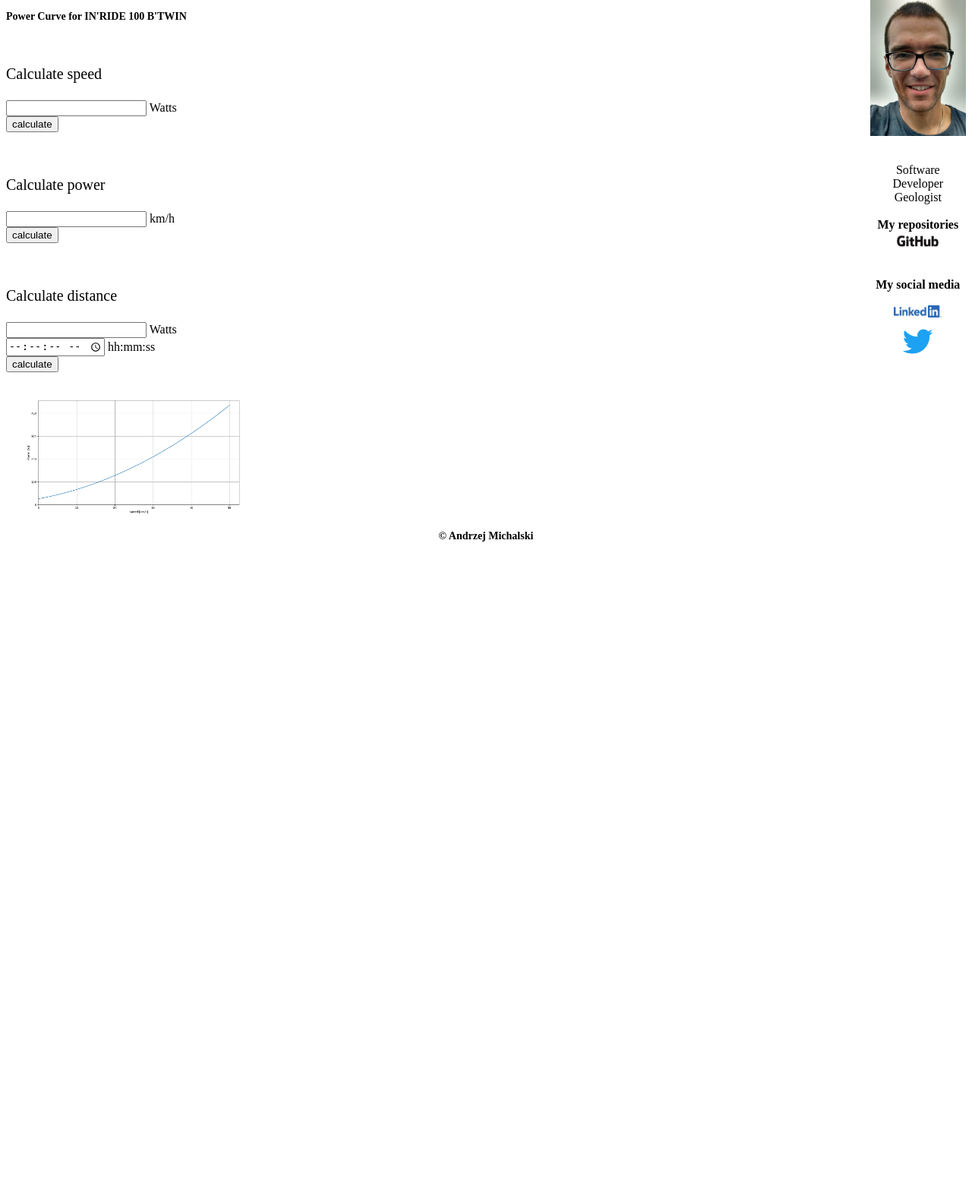
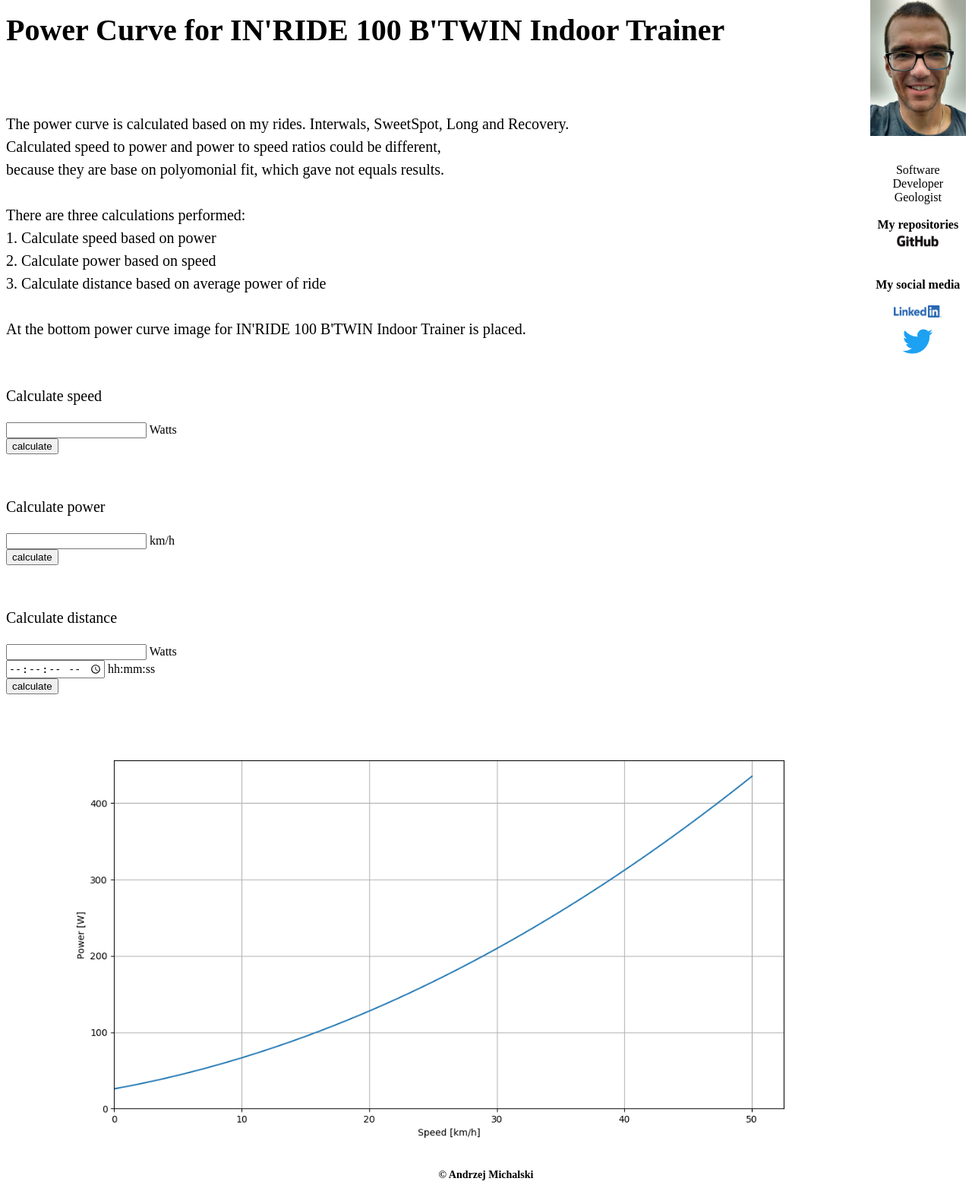
Before and after one commit to andmichalski/blog, a Python web app: template app/templates/power_curve.html in a window 1280 px wide. Shown: the part 117-1685 px from the top of the page at 76% size. Before the commit the page ends 830 px from the top, so only its background shows below. Run offline with Jinja, Linux system fonts and the light colour scheme; the template is opened without the code that fills it, so the values that code supplies are empty; some libraries are stand-ins or nearby versions.

Commit message:
Fix bug, add description
The small bug as image size is fixed. The description is added.

```diff
--- a/app/static/css/app.css
+++ b/app/static/css/app.css
@@ -151,3 +151,7 @@ p {
 .pagination a {
     padding: 0 15px;
 }
+
+.ImagePowerCurve img {
+    width: 100%;
+}
--- a/app/templates/power_curve.html
+++ b/app/templates/power_curve.html
@@ -1,9 +1,22 @@
 {% extends "index.html" %}
 {% block context %}
 
-<h3> Power Curve for IN'RIDE 100 B'TWIN </h3>
+<h1> Power Curve for IN'RIDE 100 B'TWIN Indoor Trainer</h1>
 
-<br />
+<br/>
+<p>
+The power curve is calculated based on my rides. Interwals, SweetSpot, Long and Recovery.
+Calculated speed to power and power to speed ratios could be different,
+because they are base on polyomonial fit, which gave not equals results.
+
+There are three calculations performed:
+1. Calculate speed based on power
+2. Calculate power based on speed
+3. Calculate distance based on average power of ride
+
+At the bottom power curve image for IN'RIDE 100 B'TWIN Indoor Trainer is placed.
+</p>
+<br/>
 
 <p>Calculate speed</p>
 <form name="calculateSpeedForm" action="javascript:;" onsubmit="calculateSpeed(this)">
@@ -30,7 +43,8 @@
 
 <script type=text/javascript src="/static/js/power_curve.js"></script>
 
-
-<img src="/static/images/plot.png"/>
+<div class="ImagePowerCurve">
+	<img src="/static/images/plot.png"/>
+</div>
 
 {% endblock %}
```
